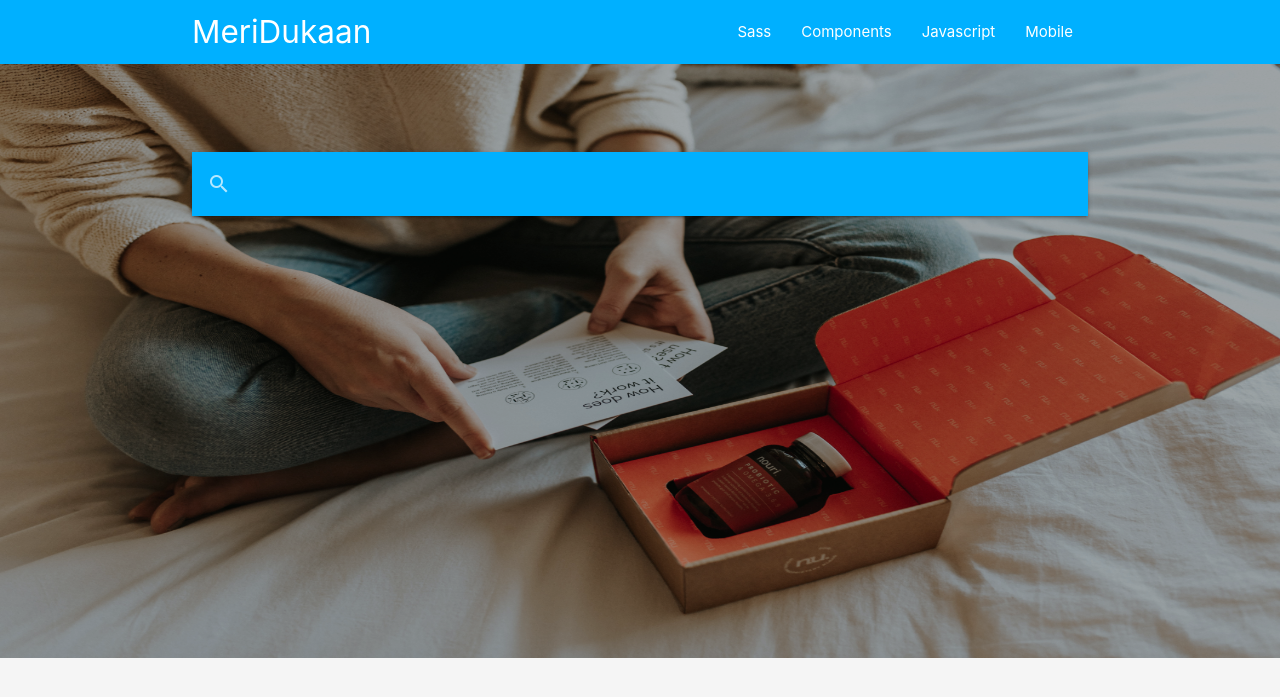
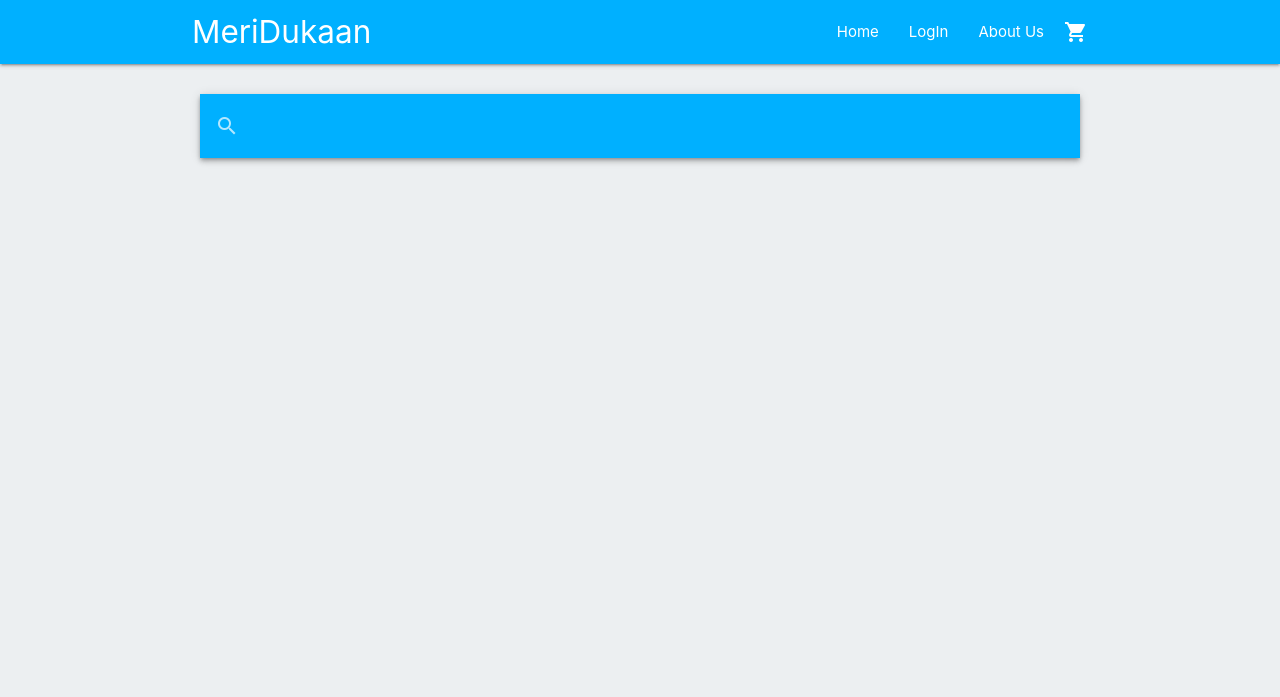
Before and after one commit to shreyashsrivastava/Ecommerce-App, a Django app: page / in a window 1280 px wide. Shown: the top 697 px of the page. Run offline with Django 3.2, Linux system fonts and the light colour scheme; data that the repository does not hold is empty.

Commit message:
Setup Homepage and fixed imagefield

```diff
--- a/dukaan/settings.py
+++ b/dukaan/settings.py
@@ -119,3 +119,6 @@ USE_TZ = True
 # https://docs.djangoproject.com/en/3.0/howto/static-files/
 
 STATIC_URL = '/static/'
+
+MEDIA_ROOT = os.path.join(BASE_DIR, 'media')
+MEDIA_URL = '/media/'
--- a/dukaan/urls.py
+++ b/dukaan/urls.py
@@ -15,8 +15,19 @@ Including another URLconf
 """
 from django.contrib import admin
 from django.urls import path, include
+from meridukaan import views
+from . import settings
+from django.contrib.staticfiles.urls import static
+from django.contrib.staticfiles.urls import staticfiles_urlpatterns
+
 
 urlpatterns = [
     path('admin/', admin.site.urls),
     path('', include('meridukaan.urls'))
 ]
+
+if settings.DEBUG:
+    urlpatterns += static(settings.MEDIA_URL, document_root=settings.MEDIA_ROOT)
+
+urlpatterns += staticfiles_urlpatterns()
+# urlpatterns += static(settings.MEDIA_URL, document_root=settings.MEDIA_ROOT)
--- a/meridukaan/models.py
+++ b/meridukaan/models.py
@@ -6,7 +6,7 @@ class product(models.Model):
     product_category = models.CharField(max_length=20)
     product_name = models.CharField(max_length=50)
     product_price = models.IntegerField()
-    product_image = models.ImageField(default='static/images/no-image.jpeg')
+    product_image = models.ImageField(default='no-image.jpeg', upload_to='images/')
     product_description = models.CharField(max_length=300)
 
     def __str__(self):
--- a/meridukaan/static/meridukaan/style.css
+++ b/meridukaan/static/meridukaan/style.css
@@ -1,23 +1,41 @@
 body{
-    background-color: whitesmoke;
+    background-color: #eceff1 ;
 }
 
 nav{
     background-color: #00b0ff;
 }
-a{
+/* a{
     color: black;
-}
+} */
 
-#search{
+/* #search{
     position: absolute;
     top: 20%;
     left: 50%;
     transform: translate(-50%, -50%);
-}
+} */
 
-#w-img-bg{
+/* #w-img-bg{
   width: 100%;
   height: 594px;
   -webkit-filter: brightness(70%);
+} */
+
+#search{
+    margin-top: 15px;
 }
+
+#card{
+    margin-top: 15px;
+}
+
+#pimage{
+    height: 250px;
+    width: 100%;
+}
+
+#cart-icon{
+    float: right;
+    padding-left: 5px;
+}
--- a/meridukaan/templates/meridukaan/base.html
+++ b/meridukaan/templates/meridukaan/base.html
@@ -18,24 +18,33 @@
         <div class="nav-wrapper container">
           <a href="#!" class="brand-logo">MeriDukaan</a>
           <a href="#" data-target="mobile-demo" class="sidenav-trigger"><i class="material-icons">menu</i></a>
+          <a href="/" id="cart-icon"><i class="material-icons">shopping_cart</i></a>
           <ul class="right hide-on-med-and-down">
-            <li><a href="sass.html">Sass</a></li>
-            <li><a href="badges.html">Components</a></li>
-            <li><a href="collapsible.html">Javascript</a></li>
-            <li><a href="mobile.html">Mobile</a></li>
+            <li><a href="/">Home</a></li>
+            <li><a href="/">LogIn</a></li>
+            <li><a href="/">About Us</a></li>
+            <!-- <li><a href="/"><i class="material-icons">shopping_cart</i></a></li> -->
           </ul>
         </div>
     </nav>
 
-    <ul class="sidenav" id="mobile-demo">
-        <li><a href="sass.html">Sass</a></li>
-        <li><a href="badges.html">Components</a></li>
-        <li><a href="collapsible.html">Javascript</a></li>
-        <li><a href="mobile.html">Mobile</a></li>
+    <ul class="sidenav left" id="mobile-demo">
+        <li><a href="/"><h3>Categories</h3></a></li>
+        <hr>
+        <li><a href="/">Electronics</a></li>
+        <li><div class="divider"></div></li><br>
+        <li><a href="/">Computer & Accessories</a></li>
+        <li><div class="divider"></div></li><br>
+        <li><a href="/">Book</a></li>
+        <li><div class="divider"></div></li><br>
+        <li><a href="/">Home</a></li>
+        <li><a href="/">LogIn</a></li>
+        <li><a href="/">About Us</a></li>
     </ul>
-    <div >
-    <img src="../../static/images/welcome.jpg" alt="welcome" class="responsive-img" id='w-img-bg'>
-    <nav class="container" id="search">
+
+    <div id='search' class="row">
+      <div class="col m12 s12 l12">
+        <nav class="container z-depth-2" id="search">
           <div class="nav-wrapper">
             <form>
               <div class="input-field">
@@ -47,6 +56,34 @@
           </div>
         </nav>
       </div>
+    </div>
+
+    <div id='card' class="row container">
+
+      {% for p in product_list %}
+
+      <div class="col l4 m6 s12">
+        <div class="card z-depth-3">
+          <div class="card-image">
+            <img src="{{ p.product_image.url }}" id="pimage">
+            <span class="card-title">{{p.product_name}}</span>
+            <a class="btn-floating halfway-fab waves-effect waves-light blue-grey z-depth-5"><i class="material-icons">add_shopping_cart</i></a>
+          </div>
+          <div class="card-content">
+            <p>
+              <h5>{{ p.product_category }}</h5>
+              {{p.product_description}}
+            </p>
+          </div>
+        </div>
+      </div>
+
+      {% endfor %}
+
+    </div>
+
+
+
     <!-- Compiled and minified JavaScript -->
     <script src="https://cdnjs.cloudflare.com/ajax/libs/materialize/1.0.0/js/materialize.min.js"></script>
     <script>
```
Also changed, not shown: meridukaan/migrations/0003_auto_20200719_0234.py (added), meridukaan/migrations/0004_auto_20200719_0246.py (added), meridukaan/migrations/0005_auto_20200719_0302.py (added), meridukaan/static/images/welcome.jpg (deleted), meridukaan/static/no-image.jpeg (renamed from meridukaan/static/images/no-image.jpeg), meridukaan/urls.py (line endings or trailing spaces), meridukaan/views.py (line endings or trailing spaces). Lines whose indentation alone changed are shown as unchanged.
